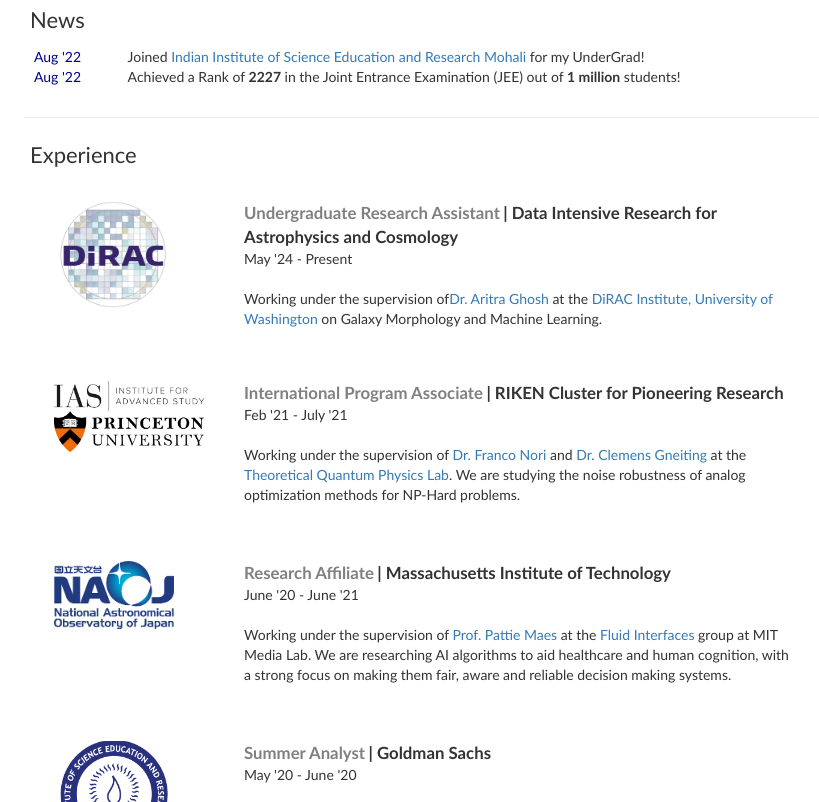
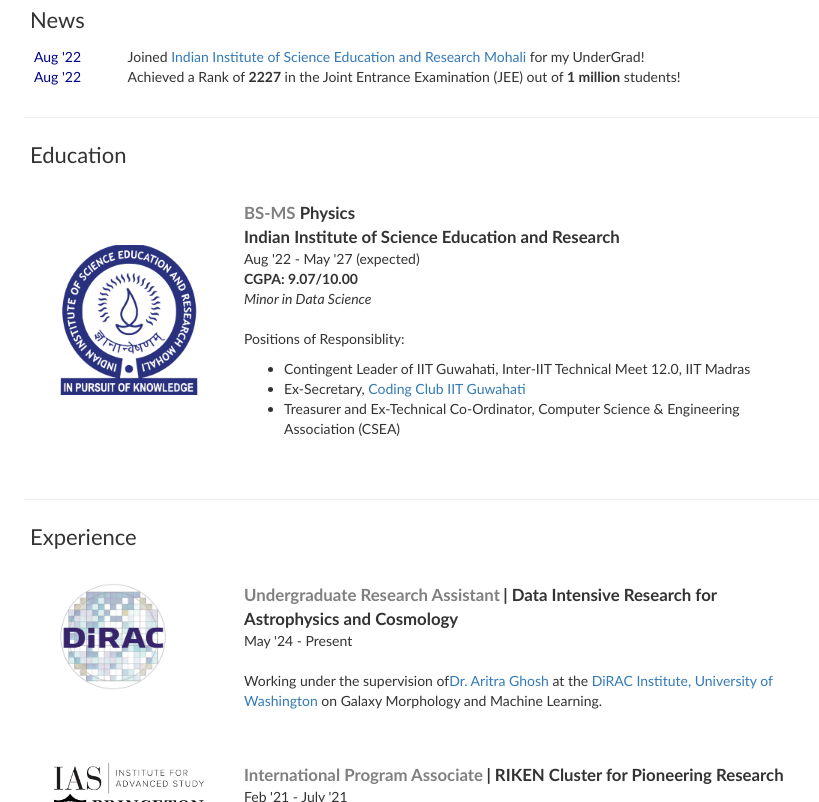
Before and after one commit to Milind018/Milind018.github.io, a plain HTML site: page index.html in a window 1280 px wide. Shown: the part 626-1428 px from the top of the page, without its empty margins (216-1035 px from the left). Drawn offline with nearby package versions, Linux system fonts and the light colour scheme.

Commit message:
Update index.html

```diff
--- a/index.html
+++ b/index.html
@@ -78,6 +78,8 @@
                             &nbsp|&nbsp
                             <a href="#news" onclick=Expand("news")>News</a>
                             &nbsp|&nbsp
+                            <a href="#news" onclick=Expand("education")>Education</a>
+                            &nbsp|&nbsp
                             <a href="#experience" onclick=Expand("experience")>Experience</a>
                             &nbsp|&nbsp
                             <a href="#publications" onclick=Expand("publications")>Publications</a>
@@ -95,6 +97,8 @@
                         <p style="text-align:center">
                             &nbsp|&nbsp
                             <a href="#news" onclick=Expand("news")>News</a>
+                            &nbsp|&nbsp
+                            <a href="#news" onclick=Expand("education")>Education</a>
                             &nbsp|&nbsp
                             <a href="#experience" onclick=Expand("experience")>Experience</a>
                             &nbsp|&nbsp
@@ -183,7 +187,56 @@
                 </div>
                 <hr class="soft">
 
+ <!-- Education -->
 
+                    <button style="border:0px transparent; background-color: transparent;outline:none;" type="button"
+                        class="collapsible" data-toggle="collapse" data-target="#content-education" id="education">
+                        <heading>Education</heading>
+                    </button>
+
+                    <div id="content-education" class="collapse in">
+
+                        <table border=0 class="bg_colour"
+                            style="padding:20px;width:100%;border:0px;border-spacing:0px;border-collapse:separate;margin-right:auto;margin-left:auto">
+                            <tbody>
+
+                                <tr>
+                                    <td style="padding:10px;width:25%;vertical-align:middle">
+                                        <div class="one">
+                                            <img src='images/iiserm.png' width="150" class="side-image">
+                                        </div>
+                                    </td>
+                                    <td style="padding:10px;width:75%;vertical-align:top">
+                                        <!-- <papertitle style="color:gray"><big>Software Development Engineer Intern</big> </papertitle> <papertitle ><big> | Expedia Group</big></papertitle> -->
+
+                                        <papertitle style="color:gray"><big>BS-MS </big>
+                                        </papertitle>
+                                        <papertitle><big>Physics</big></papertitle>
+                                        <br>
+                                        <papertitle><big>Indian Institute of Science Education and Research</big></papertitle>
+                                        <br>
+                                        Aug '22 - May '27 (expected) <br>
+                                        <strong>CGPA: 9.07/10.00</strong><br>
+                                        <em>Minor in Data Science</em>
+                                        <br>
+                                        <br>
+                                        <p>
+                                            Positions of Responsiblity:
+                                        <ul>
+                                            <li>Contingent Leader of IIT Guwahati, Inter-IIT Technical Meet 12.0, IIT Madras</li>
+                                            <li>Ex-Secretary, <a href="https://codingiitg.github.io/">Coding Club IIT
+                                                Guwahati</a></li>
+                                            <li>Treasurer and Ex-Technical Co-Ordinator, Computer Science & Engineering Association
+                                                (CSEA)</li>
+                                        </ul>
+                                        </p>
+                                    </td>
+                                </tr>
+
+                            </tbody>
+                        </table>
+                    </div>
+                    <hr class="soft">
 <!-- Experience -->
 
                 <button style="border:0px transparent; background-color: transparent;outline:none;"type="button" class="collapsible" data-toggle="collapse" data-target="#content-experience" id="experience"><heading>Experience</heading></button>
```
